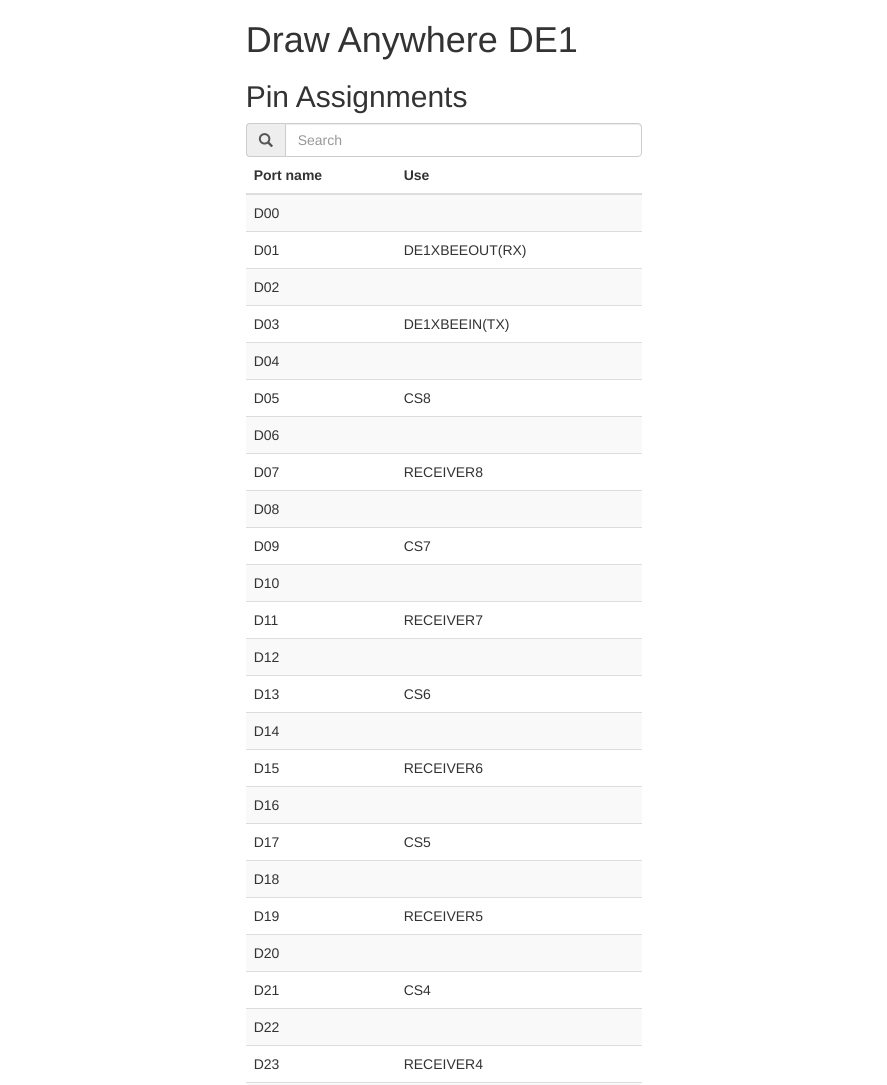
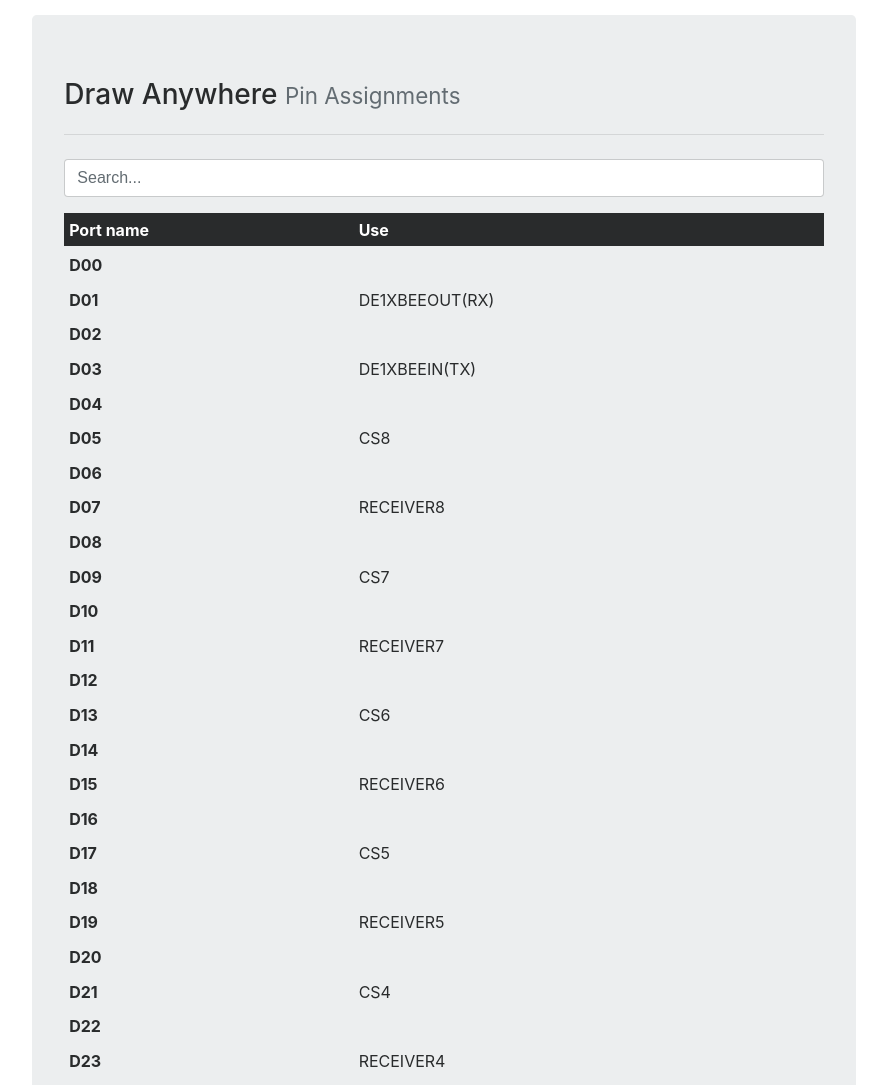
Before and after one commit to codedbyandrew/draw-anywhere, a plain HTML site: page pins.html in a window 1280 px wide. Shown: the top 1085 px of the page, without its empty margins (196-1083 px from the left). Drawn offline with nearby package versions, Linux system fonts and the light colour scheme; a script that the page names is missing.

Commit message:
Update to Bootstrap 4

```diff
--- a/pins.html
+++ b/pins.html
@@ -1,14 +1,13 @@
 <!DOCTYPE html>
 <html>
 <head>
-<title>Draw Anywhere DE1</title>
-<link rel="stylesheet" href="https://maxcdn.bootstrapcdn.com/bootstrap/3.3.7/css/bootstrap.min.css" integrity="sha384-BVYiiSIFeK1dGmJRAkycuHAHRg32OmUcww7on3RYdg4Va+PmSTsz/K68vbdEjh4u" crossorigin="anonymous">
+  <title>Pin Assignments - Draw Anywhere</title>
   <meta name="viewport" content="width=device-width, initial-scale=1, maximum-scale=1, user-scalable=no">
-<script
-  src="https://code.jquery.com/jquery-3.2.1.min.js"
-  integrity="sha256-hwg4gsxgFZhOsEEamdOYGBf13FyQuiTwlAQgxVSNgt4="
-  crossorigin="anonymous"></script>
-<script src="https://maxcdn.bootstrapcdn.com/bootstrap/3.3.7/js/bootstrap.min.js" integrity="sha384-Tc5IQib027qvyjSMfHjOMaLkfuWVxZxUPnCJA7l2mCWNIpG9mGCD8wGNIcPD7Txa" crossorigin="anonymous"></script>
+  <link rel="stylesheet" href="https://maxcdn.bootstrapcdn.com/bootstrap/4.0.0-alpha.6/css/bootstrap.min.css" integrity="sha384-rwoIResjU2yc3z8GV/NPeZWAv56rSmLldC3R/AZzGRnGxQQKnKkoFVhFQhNUwEyJ" crossorigin="anonymous">
+  <link rel="stylesheet" href="https://maxcdn.bootstrapcdn.com/font-awesome/4.7.0/css/font-awesome.min.css">
+  <script src="https://code.jquery.com/jquery-3.1.1.slim.min.js" integrity="sha384-A7FZj7v+d/sdmMqp/nOQwliLvUsJfDHW+k9Omg/a/EheAdgtzNs3hpfag6Ed950n" crossorigin="anonymous"></script>
+  <script src="https://cdnjs.cloudflare.com/ajax/libs/tether/1.4.0/js/tether.min.js" integrity="sha384-DztdAPBWPRXSA/3eYEEUWrWCy7G5KFbe8fFjk5JAIxUYHKkDx6Qin1DkWx51bBrb" crossorigin="anonymous"></script>
+  <script src="https://maxcdn.bootstrapcdn.com/bootstrap/4.0.0-alpha.6/js/bootstrap.min.js" integrity="sha384-vBWWzlZJ8ea9aCX4pEW3rVHjgjt7zpkNpZk+02D9phzyeVkE+jo0ieGizqPLForn" crossorigin="anonymous"></script>
   <script src="https://ajax.googleapis.com/ajax/libs/angularjs/1.6.1/angular.min.js"></script>
 </head>
 <body>
@@ -69,18 +68,20 @@ $scope.sortByToggle = function(name){
 
   });
   </script>
-<div class="col-sm-2 col-md-3 col-lg-4"></div>
-<div ng-app="myApp" ng-controller="myCtrl" class="col-sm-8 col-xs-12 col-md-6 col-lg-4">
-	<h1>Draw Anywhere DE1</h1>
-	<h2>Pin Assignments</h2>
+  <div class="container-fluid" ng-app="myApp" ng-controller="myCtrl">
+    <div class="row">
+      <div class="col-md-2 col-lg-2"></div>
+      <div class="col-sm-12 col-xs-12 col-md-8 col-lg-8">
+        <div class="jumbotron" style="margin-top:15px">
+          <h3>Draw Anywhere
+            <small class="text-muted">Pin Assignments</small>
+          </h3>
+          <hr class="my-4">
           <div class="input-group">
-		<div class="input-group-addon">
-			<span class="glyphicon glyphicon-search" aria-hidden="true"></span>
+            <input type="text" class="form-control" placeholder="Search..." ng-model="query">
           </div>
-		<input type="text" class="form-control" placeholder="Search" ng-model="query">
-	</div>
-	<table class="table table-striped">
-		<thead>
+          <table class="table table-sm" style="margin-top:15px;">
+            <thead class="thead-inverse">
               <tr>
                 <th ng-click="sortByToggle('name')">Port name</th>
                 <th ng-click="sortByToggle('usage')">Use</th>
@@ -88,11 +89,15 @@ $scope.sortByToggle = function(name){
             </thead>
             <tbody>
               <tr ng-repeat="pin in pins |filter: query | orderBy: sortBy">
-				<td>{{pin.name}}</td>
+                <th scope="row">{{pin.name}}</th>
                 <td>{{pin.usage}}</td>
               </tr>
             </tbody>
           </table>
         </div>
+      </div>
+    </div>
+  </div>
+</div>
 </body>
 </html>
```
Also changed, not shown: 1 other file. Lines whose indentation alone changed are shown as unchanged.
